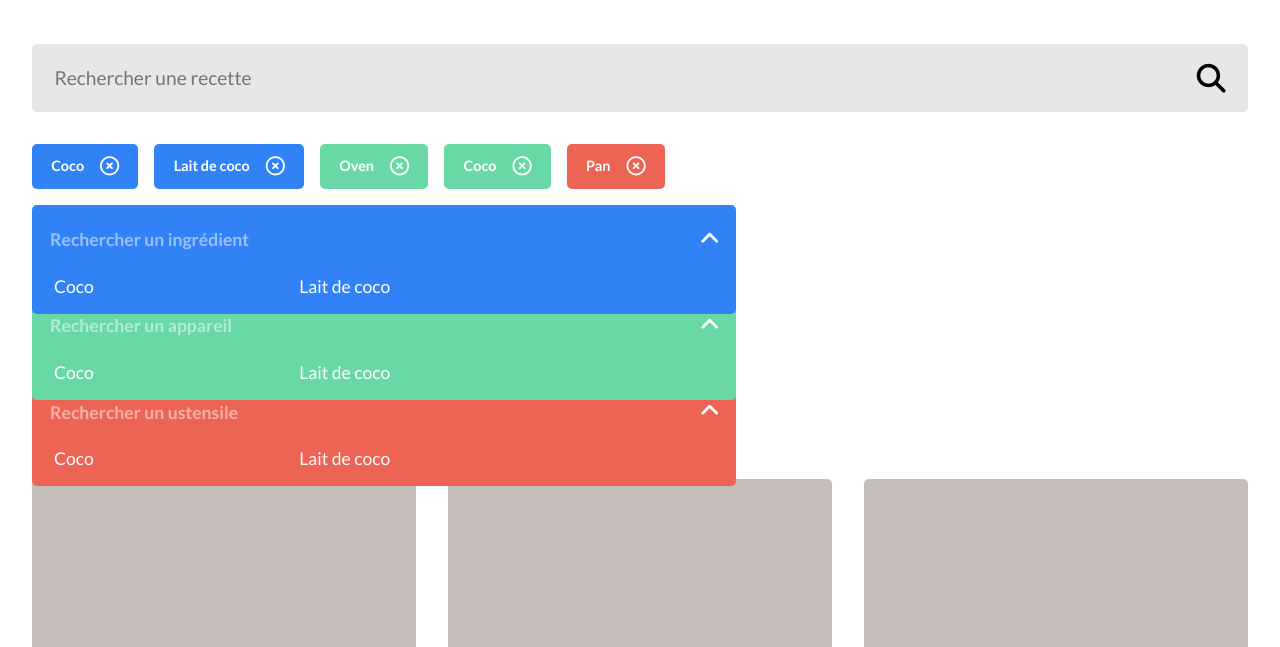
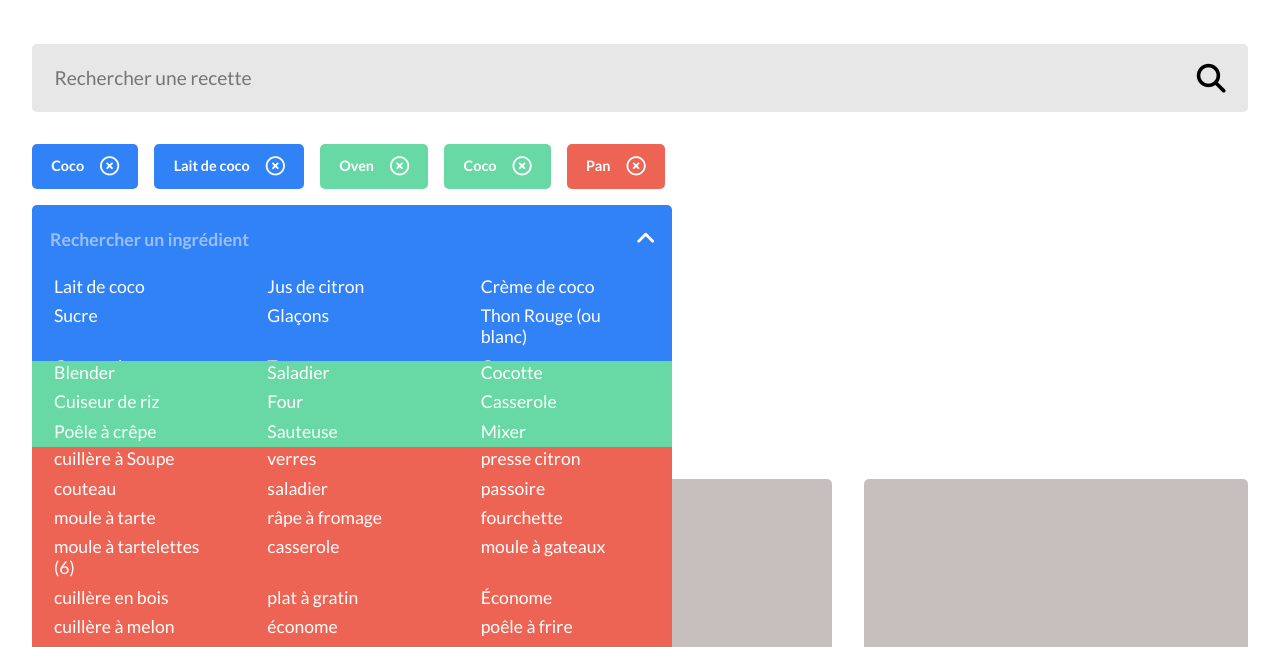
Before and after one commit to ThomasCharuel/les_petits_plats, a website: page index.html in a window 1280 px wide. Shown: the part 147-794 px from the top of the page. Drawn offline with Linux system fonts and the light colour scheme.

Commit message:
Load filters with recipes data

```diff
--- a/sass/components/_filter.scss
+++ b/sass/components/_filter-selector.scss
@@ -36,7 +36,7 @@
   }
 
   // Define results grid parameters
-  $results-grid-column-gap: 4rem;
+  $results-grid-column-gap: 2rem;
   $results-column-count: 3;
   $results-grid-column-size: 12rem;
 
@@ -63,6 +63,7 @@
       cursor: pointer;
       display: inline-block;
       font-weight: $font-weight-regular;
+      text-align: left;
 
       &:hover, &:focus {
         font-weight: $font-weight-bold;
--- a/sass/main.scss
+++ b/sass/main.scss
@@ -7,7 +7,7 @@
 @import 'components/filter-tag';
 @import 'components/recipe-card';
 @import 'components/search-bar';
-@import 'components/filter';
+@import 'components/filter-selector';
 
 @import 'layout/header';
 
--- a/scripts/App.js
+++ b/scripts/App.js
@@ -7,7 +7,7 @@ import FilterTagCard from './templates/FilterTagCard.js';
 import SearchBarCard from './templates/SearchBar.js';
 import FilterSelectorCard from './templates/FilterSelectorCard.js';
 
-const FILTER_TYPE = {
+const FILTER = {
   INGREDIENT: { type: 'ingredient', name: 'ingrédient' },
   APPLIANCE: { type: 'appliance', name: 'appareil' },
   USTENSILS: { type: 'ustensils', name: 'ustensile' },
@@ -18,16 +18,11 @@ class App {
     this.recipesApi = new RecipeApi();
     this.recipes = [];
     this.filterTags = [
-      new FilterTag('Coco', FILTER_TYPE.INGREDIENT.type),
-      new FilterTag('Lait de coco', FILTER_TYPE.INGREDIENT.type),
-      new FilterTag('Oven', FILTER_TYPE.APPLIANCE.type),
-      new FilterTag('Coco', FILTER_TYPE.APPLIANCE.type),
-      new FilterTag('Pan', FILTER_TYPE.USTENSILS.type),
-    ];
-    this.filtersSelectors = [
-      new FilterSelector(FILTER_TYPE.INGREDIENT.type, FILTER_TYPE.INGREDIENT.name, ['Coco', 'Lait de coco']),
-      new FilterSelector(FILTER_TYPE.APPLIANCE.type, FILTER_TYPE.APPLIANCE.name, ['Coco', 'Lait de coco']),
-      new FilterSelector(FILTER_TYPE.USTENSILS.type, FILTER_TYPE.USTENSILS.name, ['Coco', 'Lait de coco']),
+      new FilterTag('Coco', FILTER.INGREDIENT.type),
+      new FilterTag('Lait de coco', FILTER.INGREDIENT.type),
+      new FilterTag('Oven', FILTER.APPLIANCE.type),
+      new FilterTag('Coco', FILTER.APPLIANCE.type),
+      new FilterTag('Pan', FILTER.USTENSILS.type),
     ];
 
     // HTML placeholder
@@ -60,7 +55,24 @@ class App {
   renderFiltersSelectors() {
     this.filtersSelectorsWrapper.replaceChildren();
 
-    this.filtersSelectors.forEach(filterSelector => {
+    Object.values(FILTER).forEach((filter) => {
+      let items;
+
+      switch (filter.type)  {
+        case FILTER.INGREDIENT.type:
+          items = this.recipes.map(recipe => recipe.getIngredients().map(ingredient => ingredient.ingredient)).flat();
+          break;
+        case FILTER.APPLIANCE.type:
+          items = this.recipes.map(recipe => recipe.getAppliance());
+          break;
+        case FILTER.USTENSILS.type:
+          items = this.recipes.map(recipe => recipe.getUstensils()).flat();
+          break;
+      }
+      // Deduplicate items
+      const uniqueItems = [...new Set(items)];
+
+      const filterSelector = new FilterSelector(filter.type, filter.name, uniqueItems);
       const filterSelectorCard = new FilterSelectorCard(filterSelector);
       this.filtersSelectorsWrapper.appendChild(filterSelectorCard.getHTML());
     });
@@ -81,11 +93,11 @@ class App {
   }
 
   async main() {
+    await this.fetchRecipes();
+
     this.renderSearchBar();
     this.renderFilterTags();
     this.renderFiltersSelectors();
-
-    await this.fetchRecipes();
     this.renderRecipes();
   }
 }
```
Also changed, not shown: css/style.css, 1 other file.
